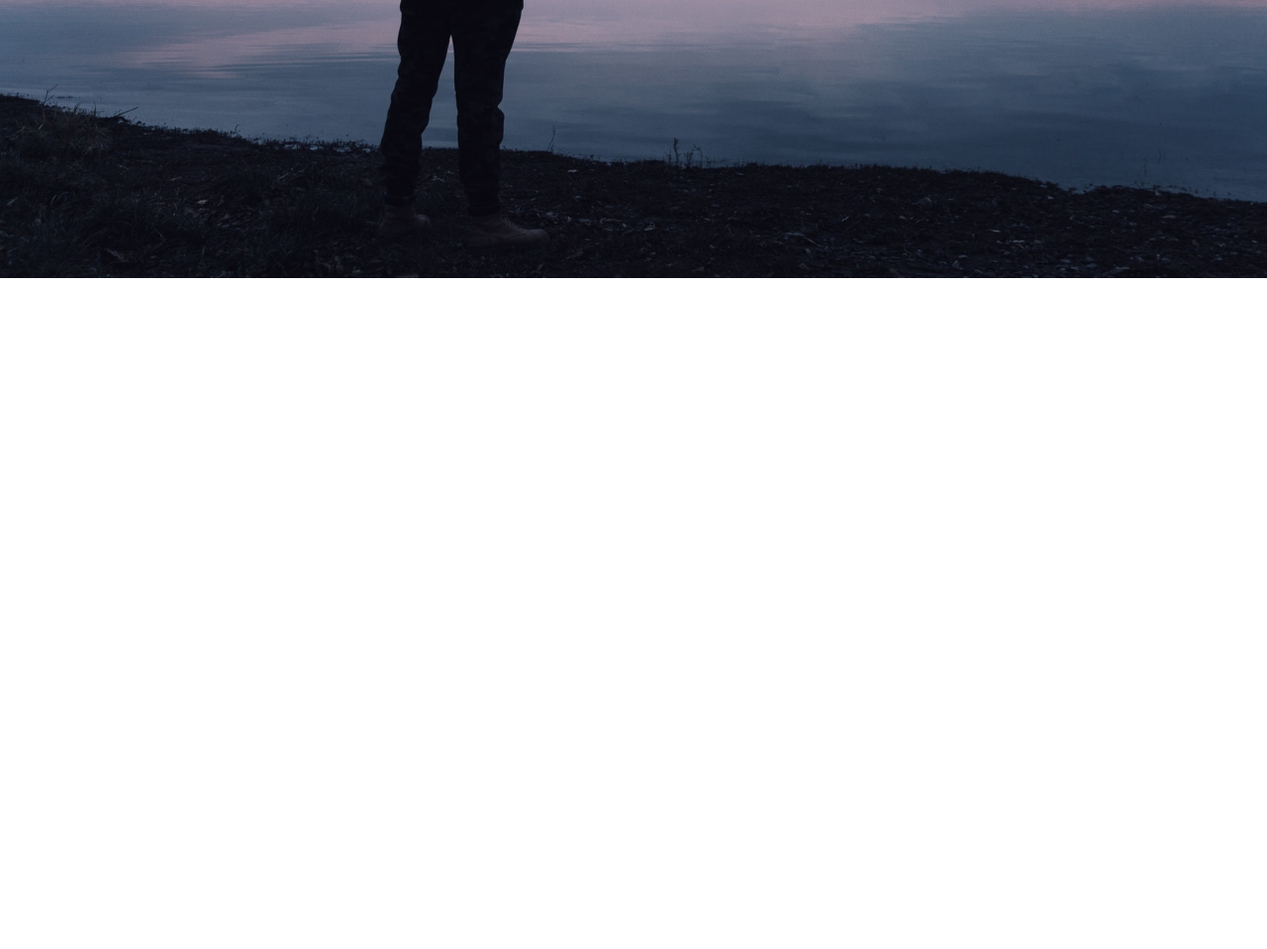
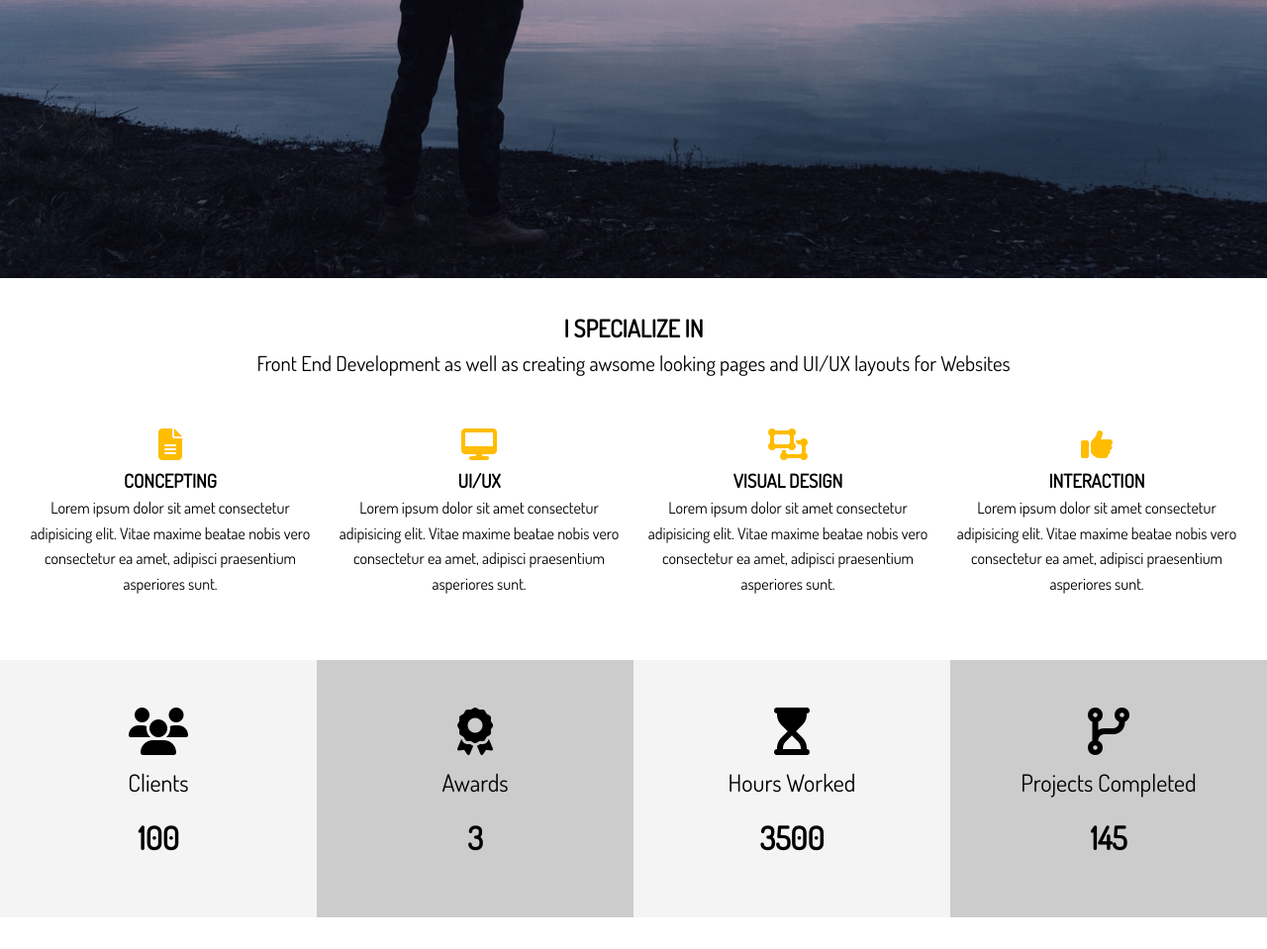
Before and after one commit to MhmodTayel/Portfolio, a plain HTML site: page index.html in a window 1280 px wide. Shown: the part 519-1478 px from the top of the page at 99% size. Before the commit the page ends 800 px from the top, so only its background shows below. Drawn offline with Linux system fonts and the light colour scheme.

Commit message:
specalize and stats done

```diff
--- a/css/main.css
+++ b/css/main.css
@@ -43,6 +43,38 @@ input[class^="btn-"]:hover {
 
 .text-center {
   text-align: center;
+}
+
+.py-1 {
+  padding: 1rem 0;
+}
+
+.py-2 {
+  padding: 2rem 0;
+}
+
+.py-3 {
+  padding: 3rem 0;
+}
+
+.py-4 {
+  padding: 4rem 0;
+}
+
+.my-1 {
+  margin: 1rem 0;
+}
+
+.my-2 {
+  margin: 2rem 0;
+}
+
+.my-3 {
+  margin: 3rem 0;
+}
+
+.my-4 {
+  margin: 4rem 0;
 }
 
 * {
@@ -140,3 +172,49 @@ img {
 #header-home .header-content span {
   color: #ffbc00;
 }
+
+#home-a .specials {
+  margin-top: 3rem;
+  display: -ms-grid;
+  display: grid;
+  grid-gap: 1rem;
+  -ms-grid-columns: (1fr)[4];
+      grid-template-columns: repeat(4, 1fr);
+}
+
+#home-a .specials .fas {
+  color: #ffbc00;
+  padding-bottom: 0.4rem;
+}
+
+#home-b .stats {
+  display: -ms-grid;
+  display: grid;
+  -ms-grid-columns: (1fr)[4];
+      grid-template-columns: repeat(4, 1fr);
+}
+
+#home-b .stats li {
+  line-height: 2;
+}
+
+#home-b .stats li.stats-title {
+  font-size: 1.5rem;
+}
+
+#home-b .stats li.stats-number {
+  font-size: 2rem;
+  font-weight: bold;
+}
+
+#home-b .stats div {
+  padding: 3rem 0;
+}
+
+#home-b .stats div:nth-child(odd) {
+  background: #f4f4f4;
+}
+
+#home-b .stats div:nth-child(even) {
+  background: #ccc;
+}
--- a/index.html
+++ b/index.html
@@ -39,6 +39,89 @@
         </div>
       </div>
     </header>
+    <!-- Section A: Specialize -->
+    <section id="home-a" class="text-center py-2">
+      <div class="container">
+        <h2 class="section-title">I Specialize In</h2>
+        <div class="bottom-line"></div>
+        <p class="lead">
+          Front End Development as well as creating awsome looking pages and
+          UI/UX layouts for Websites
+        </p>
+        <div class="specials">
+          <div>
+            <i class="fas fa-file-alt fa-2x"></i>
+            <h3>Concepting</h3>
+            <p>
+              Lorem ipsum dolor sit amet consectetur adipisicing elit. Vitae
+              maxime beatae nobis vero consectetur ea amet, adipisci praesentium
+              asperiores sunt.
+            </p>
+          </div>
+          <div>
+            <i class="fas fa-desktop fa-2x"></i>
+            <h3>UI/UX</h3>
+            <p>
+              Lorem ipsum dolor sit amet consectetur adipisicing elit. Vitae
+              maxime beatae nobis vero consectetur ea amet, adipisci praesentium
+              asperiores sunt.
+            </p>
+          </div>
+          <div>
+            <i class="fas fa-object-ungroup fa-2x"></i>
+            <h3>Visual Design</h3>
+            <p>
+              Lorem ipsum dolor sit amet consectetur adipisicing elit. Vitae
+              maxime beatae nobis vero consectetur ea amet, adipisci praesentium
+              asperiores sunt.
+            </p>
+          </div>
+          <div>
+            <i class="fas fa-thumbs-up fa-2x"></i>
+            <h3>Interaction</h3>
+            <p>
+              Lorem ipsum dolor sit amet consectetur adipisicing elit. Vitae
+              maxime beatae nobis vero consectetur ea amet, adipisci praesentium
+              asperiores sunt.
+            </p>
+          </div>
+        </div>
+      </div>
+    </section>
+
+    <!-- Section B1: Stats -->
+    <section id="home-b" class="text-center py-2">
+      <div class="stats">
+        <div>
+          <ul>
+            <li><i class="fas fa-users fa-3x"></i></li>
+            <li class="stats-title">Clients</li>
+            <li class="stats-number">100</li>
+          </ul>
+        </div>
+        <div>
+          <ul>
+            <li><i class="fas fa-award fa-3x"></i></li>
+            <li class="stats-title">Awards</li>
+            <li class="stats-number">3</li>
+          </ul>
+        </div>
+        <div>
+          <ul>
+            <li><i class="fas fa-hourglass-start fa-3x"></i></li>
+            <li class="stats-title">Hours Worked</li>
+            <li class="stats-number">3500</li>
+          </ul>
+        </div>
+        <div>
+          <ul>
+            <li><i class="fas fa-code-branch fa-3x"></i></li>
+            <li class="stats-title">Projects Completed</li>
+            <li class="stats-number">145</li>
+          </ul>
+        </div>
+      </div>
+    </section>
 
     <script src="js/typewriter.js"></script>
   </body>
```
